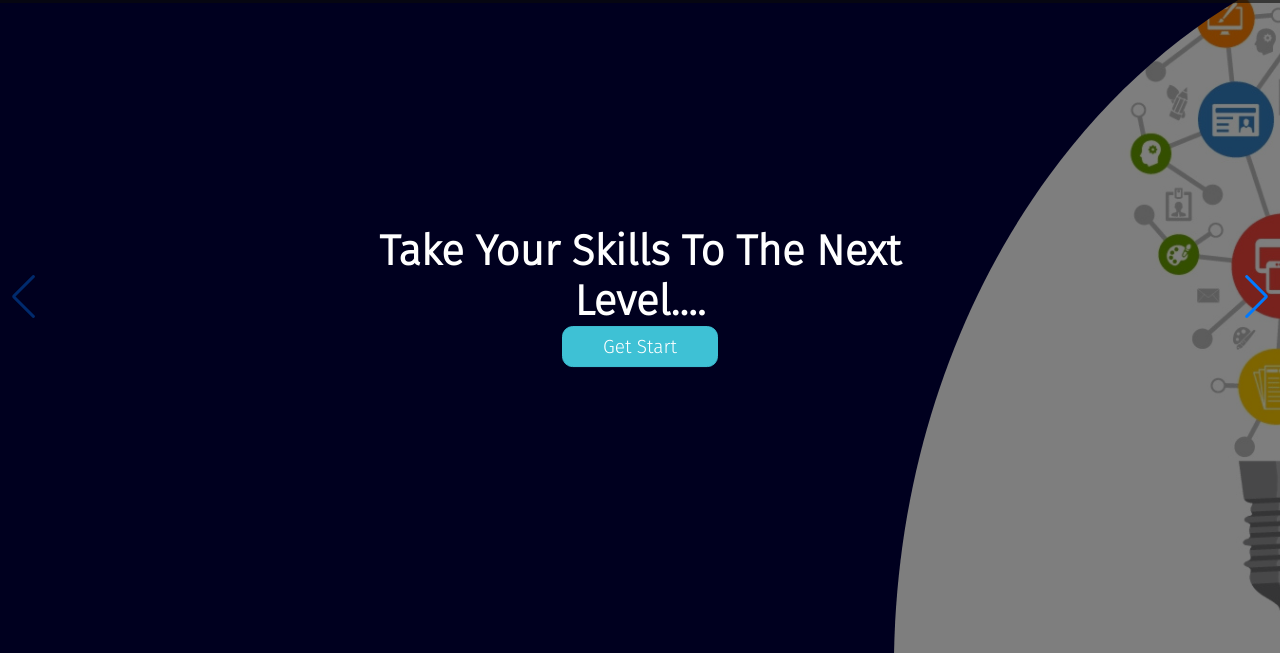
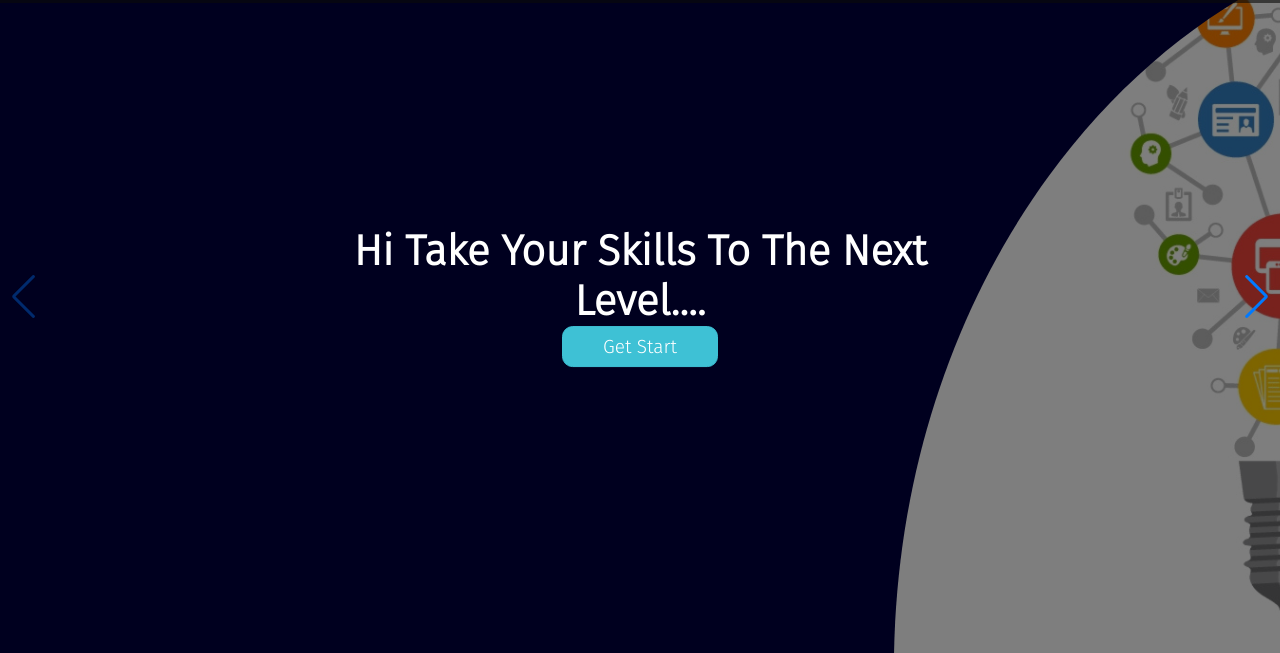
Before and after one commit to sainadhpanda/skillproplus.github.io, a plain HTML site: page index.html in a window 1280 px wide. Shown: the part 80-733 px from the top of the page. Drawn offline with nearby package versions, Linux system fonts and the light colour scheme.

Commit message:
Update index.html

```diff
--- a/index.html
+++ b/index.html
@@ -85,7 +85,7 @@
                         <img src="img/hero-carousel/19.png" alt="image">
                     </div>
                     <div class="content">
-                        <h3>Take your skills to
+                        <h3>Hi Take your skills to
                             the next level....</h3>
 
                         <a href="#" class="btn">get start</a>
```
